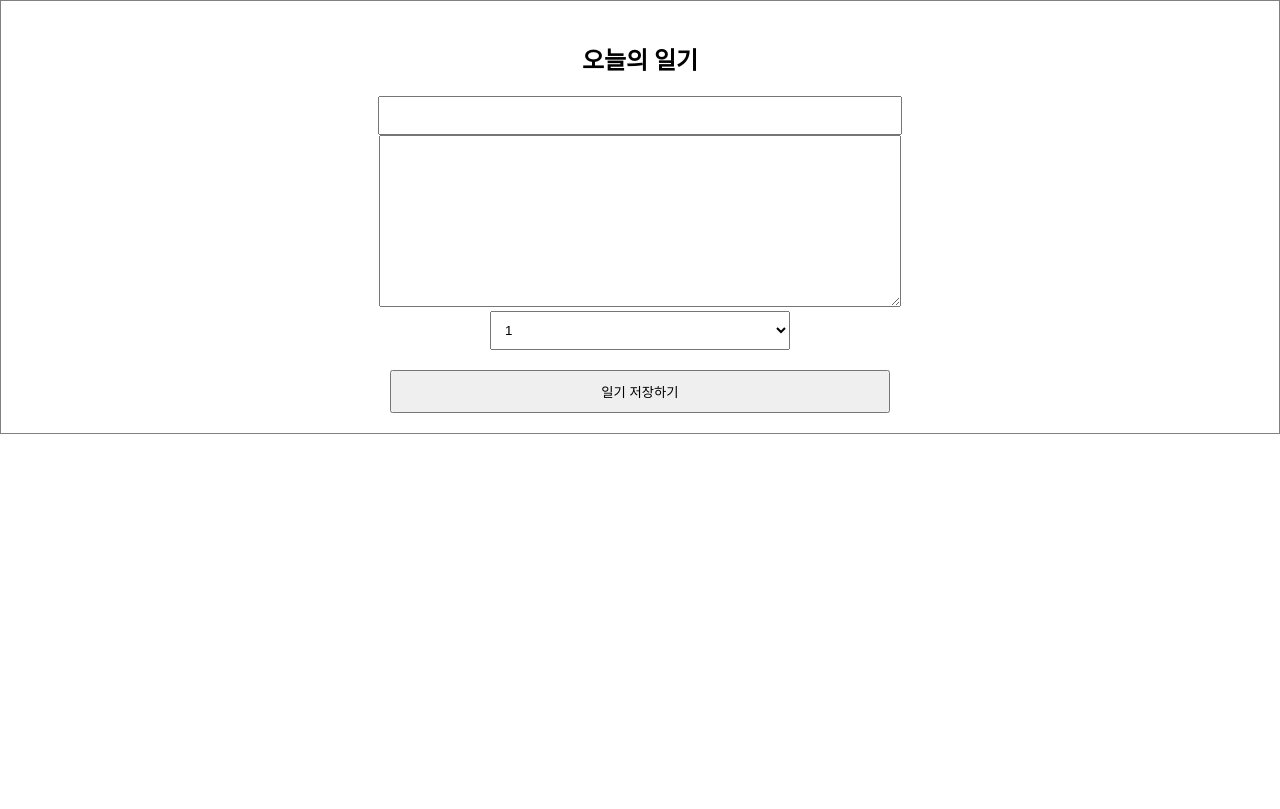
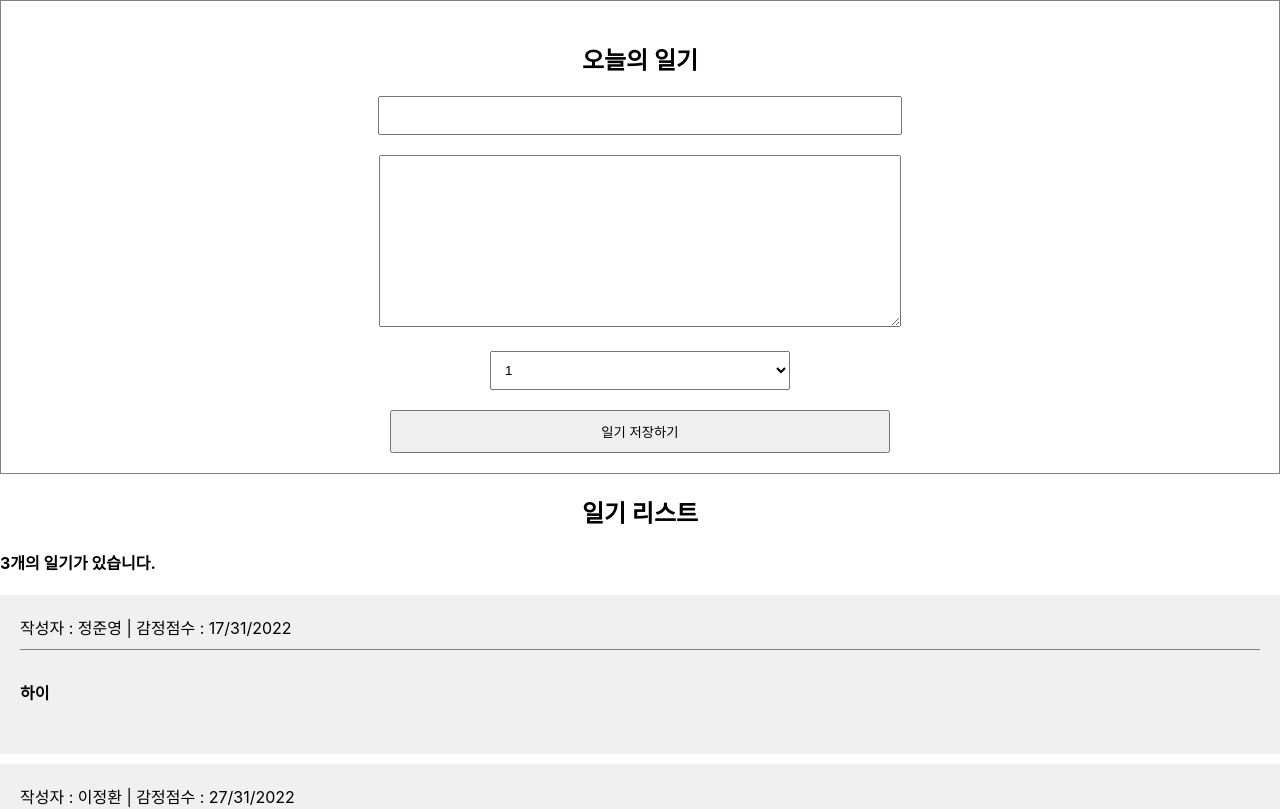
Before and after one commit to jjy321501/react-study, a React (Create React App) app in the folder simple-diary/: page / in a window 1280 px wide. Shown: the top 809 px of the page. Built offline with nearby package versions, Linux system fonts and the light colour scheme.

Commit message:
simple-diary 리스트 렌더링

```diff
--- a/simple-diary/src/App.css
+++ b/simple-diary/src/App.css
@@ -5,7 +5,7 @@
 }
 .DiaryEditor input,
 textarea {
-  margin: bottom 20px;
+  margin-bottom: 20px;
   width: 500px;
   padding: 10px;
 }
@@ -22,3 +22,31 @@
   padding: 10px;
   cursor: pointer;
 }
+
+/* List */
+.DiaryLIst {
+  border: 1px solid gray;
+  padding: 20px;
+  margin-top: 20px;
+}
+.DiaryList h2 {
+  text-align: center;
+}
+
+/* Item */
+.DiaryItem {
+  background-color: rgb(240, 240, 240);
+  margin-bottom: 10px;
+  padding: 20px;
+}
+
+.DiaryItem .info {
+  border-bottom: 1px solid gray;
+  padding-bottom: 10px;
+  margin-bottom: 10px;
+}
+.DiaryItem .content {
+  font-weight: bold;
+  margin-bottom: 30px;
+  margin-top: 30px;
+}
--- a/simple-diary/src/App.js
+++ b/simple-diary/src/App.js
@@ -1,10 +1,37 @@
 import "./App.css";
+
 import DiaryEditor from "./DiaryEditor";
+import DiaryList from "./DiaryList";
+
+const dummyList = [
+  {
+    id: 1,
+    author: "정준영",
+    content: "하이",
+    emotion: 1,
+    created_date: new Date().getTime(),
+  },
+  {
+    id: 2,
+    author: "이정환",
+    content: "하이2",
+    emotion: 2,
+    created_date: new Date().getTime(),
+  },
+  {
+    id: 3,
+    author: "최선우",
+    content: "하이3",
+    emotion: 3,
+    created_date: new Date().getTime(),
+  },
+];
 
 function App() {
   return (
     <div className="App">
       <DiaryEditor />
+      <DiaryList diaryList={dummyList} />
     </div>
   );
 }
--- a/simple-diary/src/DiaryEditor.js
+++ b/simple-diary/src/DiaryEditor.js
@@ -1,6 +1,9 @@
-import { useState } from "react";
+import { useRef, useState } from "react";
 
 const DiaryEditor = () => {
+  const authorInput = useRef();
+  const contentInput = useRef();
+
   const [state, setState] = useState({
     author: "",
     content: "",
@@ -18,8 +21,18 @@
   };
 
   const handleSubmit = () => {
-    console.log("저장");
-    alert("완료!");
+    if (state.author.length < 1) {
+      authorInput.current.focus();
+      //focus
+      return;
+    }
+
+    if (state.content < 5) {
+      contentInput.current.focus();
+      //focus
+      return;
+    }
+    alert("저장 성공");
   };
 
   return (
@@ -27,6 +40,7 @@
       <h2>오늘의 일기</h2>
       <div>
         <input
+          ref={authorInput}
           name="author"
           value={state.author}
           onChange={handleChangeState}
@@ -34,6 +48,7 @@
       </div>
       <div>
         <textarea
+          ref={contentInput}
           name="content"
           value={state.content}
           onChange={handleChangeState}
--- /dev/null
+++ b/simple-diary/src/DiaryItem.js
@@ -0,0 +1,16 @@
+const DiaryItem = ({ author, content, created_date, emotion, id }) => {
+  return (
+    <div className="DiaryItem">
+      <div className="info">
+        <span>
+          작성자 : {author} | 감정점수 : {emotion}
+        </span>
+        <span className="date">
+          {new Date(created_date).toLocaleDateString()}
+        </span>
+      </div>
+      <div className="content">{content}</div>
+    </div>
+  );
+};
+export default DiaryItem;
--- /dev/null
+++ b/simple-diary/src/DiaryList.js
@@ -0,0 +1,21 @@
+import DiaryItem from "./DiaryItem";
+
+const DiaryList = ({ diaryList }) => {
+  console.log(diaryList);
+  return (
+    <div className="DiaryList">
+      <h2>일기 리스트</h2>
+      <h4>{diaryList.length}개의 일기가 있습니다.</h4>
+      <div>
+        {diaryList.map((it) => (
+          <DiaryItem key={it.id} {...it} />
+        ))}
+      </div>
+    </div>
+  );
+};
+DiaryList.defaultProps = {
+  diaryList: [],
+};
+
+export default DiaryList;
```
